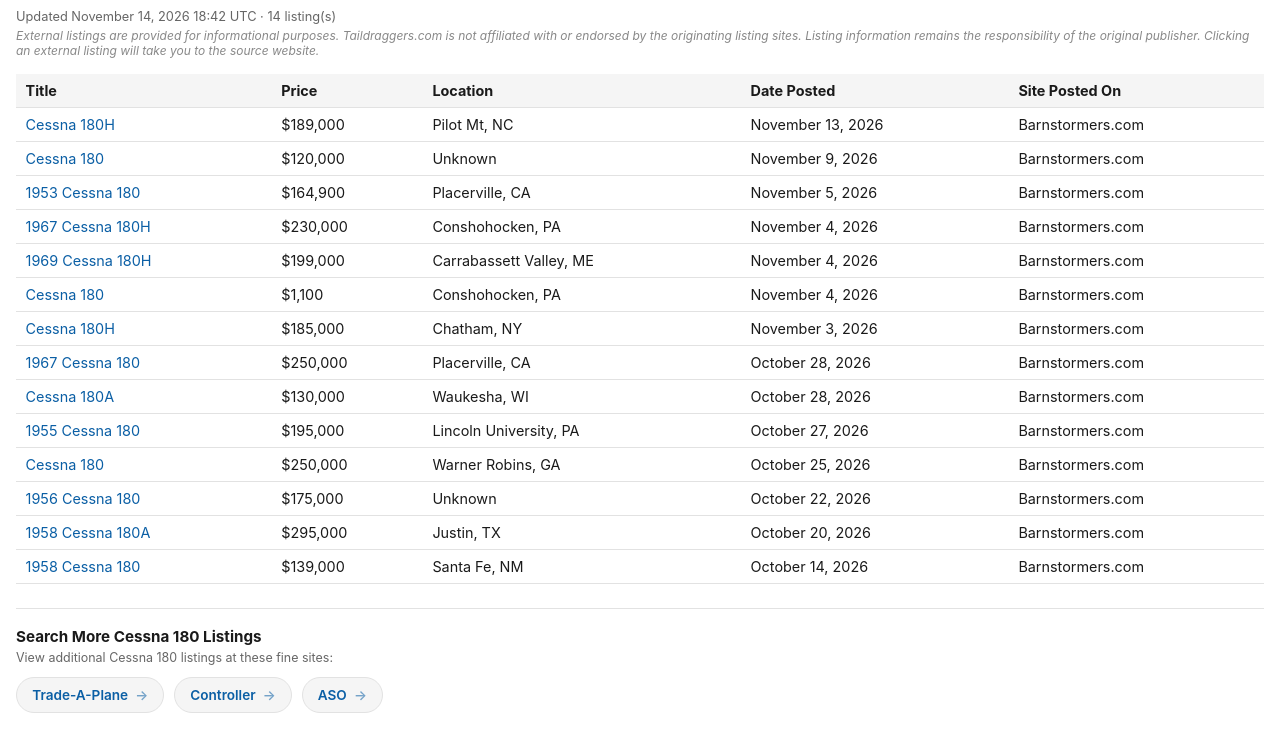
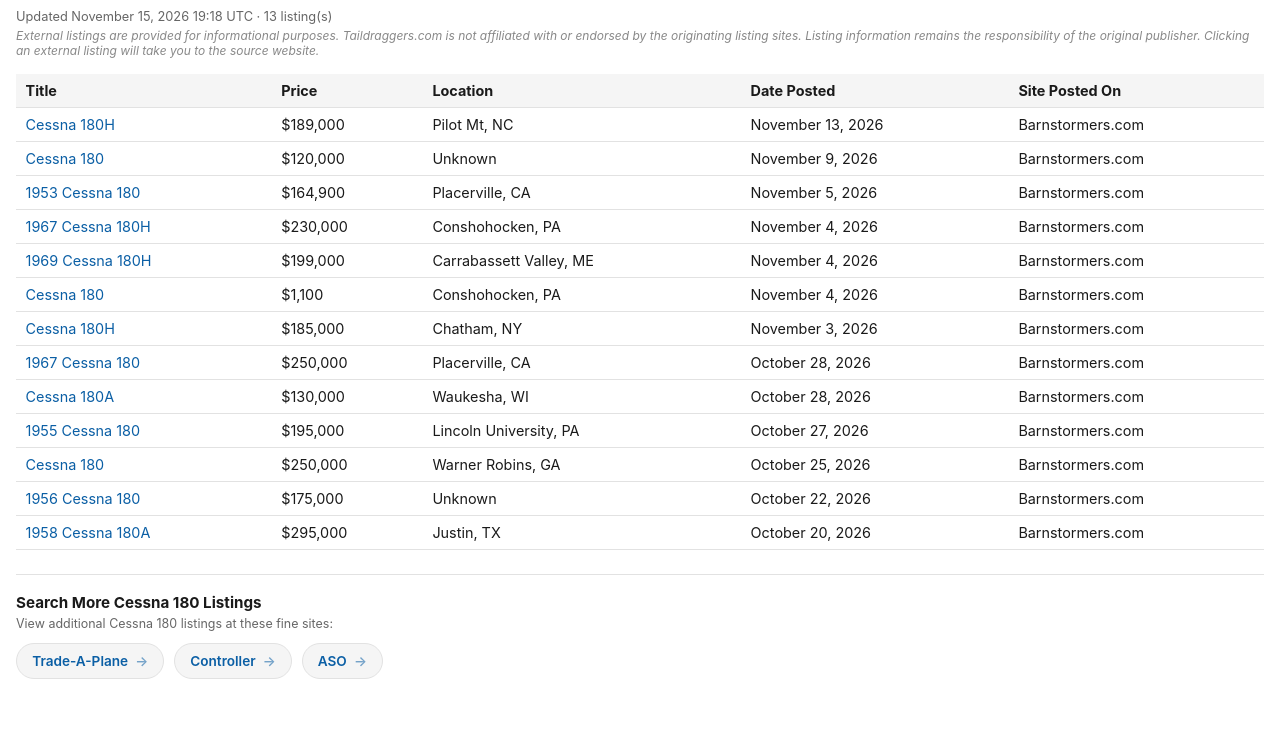
Before and after one commit to taildraggers/cessna-180-for-sale, a plain HTML site: page docs/index.html in a window 1280 px wide. Shown: the part 43-794 px from the top of the page. Drawn offline with Linux system fonts and the light colour scheme.

Commit message:
Update Cessna 180 listings (2026-11-15)

```diff
--- a/docs/index.html
+++ b/docs/index.html
@@ -76,7 +76,7 @@
 </head>
 <body>
   <h1>Other Cessna 180 Ads on the Web</h1>
-  <div class="updated">Updated November 14, 2026 18:42 UTC &middot; 14 listing(s)</div>
+  <div class="updated">Updated November 15, 2026 19:18 UTC &middot; 13 listing(s)</div>
   <div class="disclaimer">External listings are provided for informational purposes. Taildraggers.com is not affiliated with or endorsed by the originating listing sites. Listing information remains the responsibility of the original publisher. Clicking an external listing will take you to the source website.</div>
   <table>
     <thead>
@@ -96,7 +96,6 @@
         <tr><td><a href="https://www.barnstormers.com/classified-2028243-Cessna180.html" target="_blank" rel="noopener noreferrer">Cessna 180</a></td><td>$250,000</td><td>Warner Robins, GA</td><td>October 25, 2026</td><td>Barnstormers.com</td></tr>
         <tr><td><a href="https://www.barnstormers.com/classified-2070881-1956-CESSNA-180.html" target="_blank" rel="noopener noreferrer">1956 Cessna 180</a></td><td>$175,000</td><td>Unknown</td><td>October 22, 2026</td><td>Barnstormers.com</td></tr>
         <tr><td><a href="https://www.barnstormers.com/classified-2066495-1958-Cessna-180A.html" target="_blank" rel="noopener noreferrer">1958 Cessna 180A</a></td><td>$295,000</td><td>Justin, TX</td><td>October 20, 2026</td><td>Barnstormers.com</td></tr>
-        <tr><td><a href="https://www.barnstormers.com/classified-2067170-1958-Cessna-180.html" target="_blank" rel="noopener noreferrer">1958 Cessna 180</a></td><td>$139,000</td><td>Santa Fe, NM</td><td>October 14, 2026</td><td>Barnstormers.com</td></tr>
     </tbody>
   </table>
   <div class="more-resources">
```
